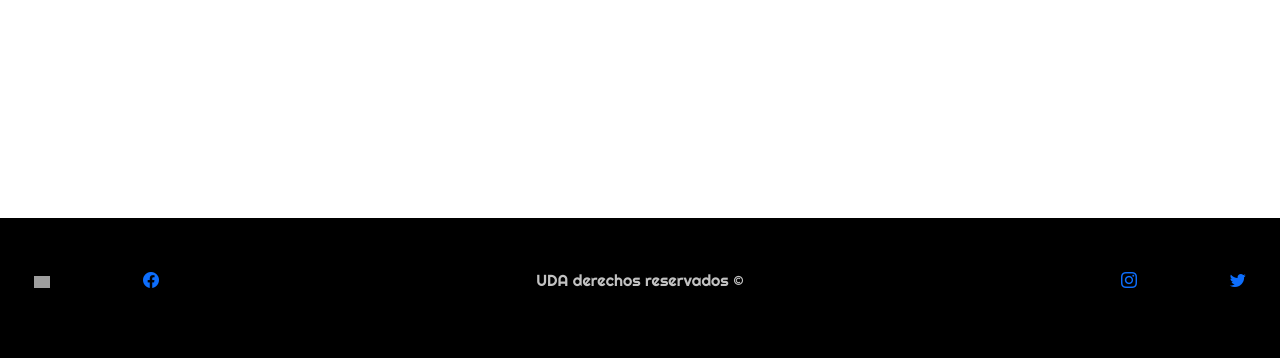
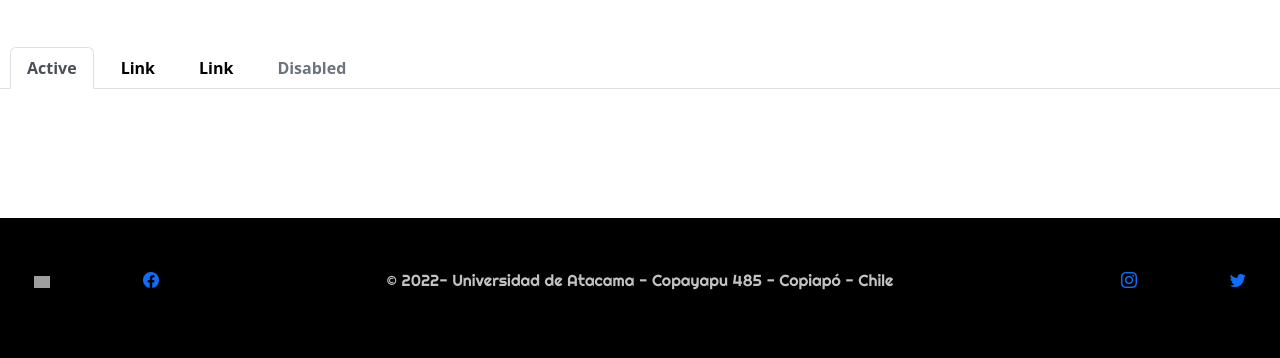
Before and after one commit to Joselo333/smarthome, a PHP site: page /gestion_consumo.php in a window 1280 px wide. Shown: the part 442-800 px from the top of the page. Run offline with PHP 8.4, Linux system fonts and the light colour scheme; grey boxes are pictures that could not be loaded.

Commit message:
Se inician trabajos en gestión_consumo

```diff
--- a/vistas/gui/gestion_consumo.php
+++ b/vistas/gui/gestion_consumo.php
@@ -1,6 +1,17 @@
 <?php require('../layout/head.php') ?>
 <?php require('../layout/slider.php') ?>
-<!--
-  AGREGUEN EL CODIGO CORRESPONDIENTE AL CUERPO DE LA PAG.
--->
+<ul class="nav nav-tabs">
+  <li class="nav-item">
+    <a class="nav-link active" aria-current="page" href="#">Active</a>
+  </li>
+  <li class="nav-item">
+    <a class="nav-link" href="#">Link</a>
+  </li>
+  <li class="nav-item">
+    <a class="nav-link" href="#">Link</a>
+  </li>
+  <li class="nav-item">
+    <a class="nav-link disabled">Disabled</a>
+  </li>
+</ul>
 <?php require('../layout/footer.php') ?>
--- a/vistas/layout/footer.php
+++ b/vistas/layout/footer.php
@@ -8,7 +8,7 @@
                 <a href="#"><i class="bi bi-facebook"></i></a>
             </div>
             <div class="col-8">
-                <p class="footer-body">UDA derechos reservados ©</p>
+                <p class="footer-body">© 2022- Universidad de Atacama - Copayapu 485 - Copiapó - Chile</p>
             </div>
             <div class="col-1">
                 <a href="#"><i class="bi bi-instagram"></i></a>
--- a/vistas/layout/head.php
+++ b/vistas/layout/head.php
@@ -20,7 +20,7 @@
             <img class="img-fluid" src="../../imagenes/header/logo-uda.png" alt="Logo de la UDA">
         </div>
         <div class="col-1 header-central">
-          <img class="img-fluid" src="../../imagenes/header/Logo_DIICC.png" alt="Logo de departamento de informatica UDA">
+          <img class="img-fluid" src="../../imagenes/header/Logo_DIICC.png" alt="Logo de Departamento de Ingeniería Informática y Ciencias de la Computación UDA">
         </div>
         <div class="col-1 header-central">
             <img class="img-fluid" src="../../imagenes/header/LOGO_FIUDA.png" alt="Logo de FIUDA">
```
